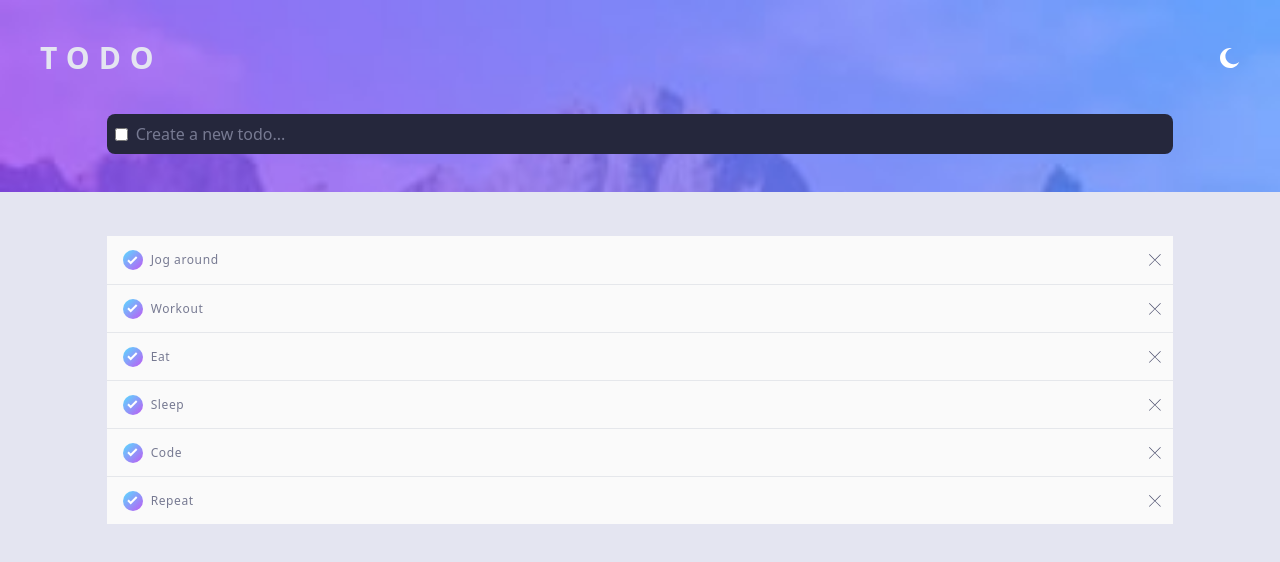
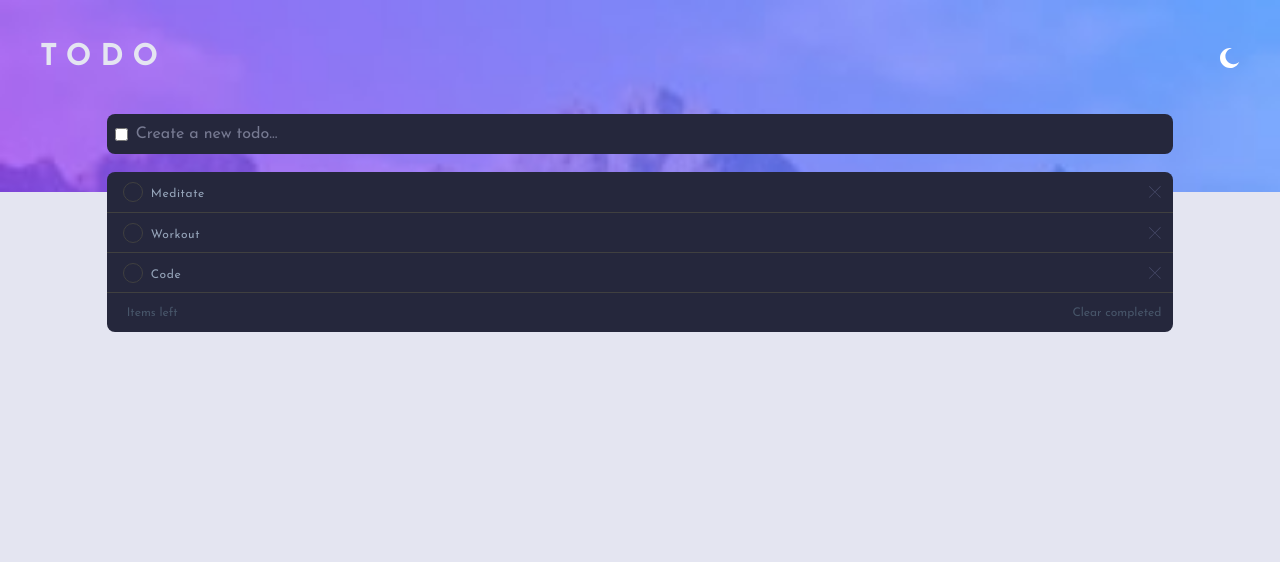
Before and after one commit to JaacielBriseo/todo-app, a React (Create React App) app: page / in a window 1280 px wide. Shown: the top 562 px of the page. Built offline with nearby package versions, Linux system fonts and the light colour scheme.

Commit message:
Toggle completed / Delete Task reducers

```diff
--- a/src/TodoApp.tsx
+++ b/src/TodoApp.tsx
@@ -3,7 +3,7 @@ import { Panel } from './sections/Panel';
 
 export const TodoApp = () => {
 	return (
-		<div className='h-screen bg-veryLightGrayishBlue dark:bg-veryDarkBlue'>
+		<div className='h-screen bg-veryLightGrayishBlue dark:bg-veryDarkBlue font-josefin'>
 			<Header />
 			<Panel />
 		</div>
--- a/src/components/TodosPanel.tsx
+++ b/src/components/TodosPanel.tsx
@@ -1,27 +1,51 @@
 import check from '../assets/icon-check.svg';
 import cross from '../assets/icon-cross.svg';
-import { useAppSelector } from '../hooks/useReduxTypes';
+import { useAppSelector, useAppDispatch } from '../hooks/useReduxTypes';
+import { deleteTask, isCompleted } from '../store/todo/todoSlice';
 export const TodosPanel = () => {
 	const todoList = useAppSelector((state) => state.todo.todos);
+	const dispatch = useAppDispatch();
+
+	const toggleCompleted = (id: number) => {
+		dispatch(isCompleted(id));
+	};
+	const deleteTodo = (id: number) => {
+		dispatch(deleteTask(id));
+	};
 	return (
-		<div className='w-10/12 mx-auto divide-y divide-gray-200 bg-veryLightGray dark:divide-gray-700 dark:bg-veryDarkBlue dark:text-lightGrayishBlue'>
-			{todoList?.map((item) => {
+		<div className='container relative bottom-16 w-10/12 mx-auto divide-y divide-neutral-700 rounded-lg bg-veryDarkDesaturatedBlue'>
+			{todoList.map((item) => {
 				return (
-					<div key={item} className='h-12 flex justify-between items-center dark:bg-veryDarkDesaturatedBlue'>
-						<div className='flex items-center'>
-							<button className='bg-gradient-to-br from-check1 to-check2 ml-4 rounded-full h-5 w-5 flex items-center justify-center'>
-								<img src={check} alt='' />
+					<div key={item.id} className='flex justify-between items-center h-10'>
+						<div className='flex'>
+							<button
+								name={item.task}
+								onClick={() => toggleCompleted(item.id)}
+								className={`border border-neutral-700 ml-4 rounded-full h-5 w-5 flex items-center justify-center ${
+									item.completed && 'bg-gradient-to-br from-check1 to-check2'
+								}`}
+							>
+								<img src={check} alt='Check' className={`${!item.completed ? 'hidden' : 'block'}`} />
 							</button>
-							<p className='ml-2 text-xs text-darkGrayishBlue tracking-wider'>{item}</p>
+							<p className={`ml-2 mt-1 text-xs text-slate-400 tracking-wider ${item.completed && 'line-through text-slate-600'}`}>
+								{item.task}
+							</p>
 						</div>
 						<div>
-							<button className='mr-3 rounded-full h-3 w-3 flex items-center justify-center'>
-								<img src={cross} alt='' />
+							<button
+								onClick={() => deleteTodo(item.id)}
+								className='mr-3 rounded-full h-3 w-3 flex items-center justify-center'
+							>
+								<img src={cross} alt='Cross' />
 							</button>
 						</div>
 					</div>
 				);
 			})}
+			<div className='flex justify-between items-center h-10 text-slate-600'>
+				<span className='text-xs ml-5'>Items left</span>
+				<span className='text-xs mr-3'>Clear completed</span>
+			</div>
 		</div>
 	);
 };
--- a/src/store/todo/todoSlice.ts
+++ b/src/store/todo/todoSlice.ts
@@ -1,17 +1,45 @@
 import { createSlice } from '@reduxjs/toolkit';
-interface TodosTypes {
-	todos: string[];
+import { stat } from 'fs';
+interface TodoProps {
+	id: number;
+	task: string;
+	completed: boolean;
 }
-const initialState: TodosTypes = {
-	todos: [],
-};
+interface TodosTypes extends Array<TodoProps> {}
+const todos: TodosTypes = [
+	{
+		id: 0,
+		task: 'Meditate',
+		completed: false,
+	},
+	{
+		id: 1,
+		task: 'Workout',
+		completed: false,
+	},
+	{
+		id: 2,
+		task: 'Code',
+		completed: false,
+	},
+];
 export const todoSlice = createSlice({
 	name: 'todos',
 	initialState: {
-		todos: ['Jog around', 'Workout', 'Eat', 'Sleep', 'Code', 'Repeat'],
+		todos,
 	},
-	reducers: {},
+	reducers: {
+		isCompleted: (state, { payload }) => {
+			state.todos = state.todos.map((todo) => (todo.id === payload ? { ...todo, completed: !todo.completed } : todo));
+		},
+		deleteTask: (state, { payload }) => {
+			const foundTask = state.todos.find((task) => task.id === payload);
+			if (foundTask) {
+				state.todos.splice(state.todos.indexOf(foundTask), 1);
+			}
+		},
+	},
 });
 
 // Action creators are generated for each case reducer function
-export const {} = todoSlice.actions;
+export const { isCompleted, deleteTask } = todoSlice.actions;
```
